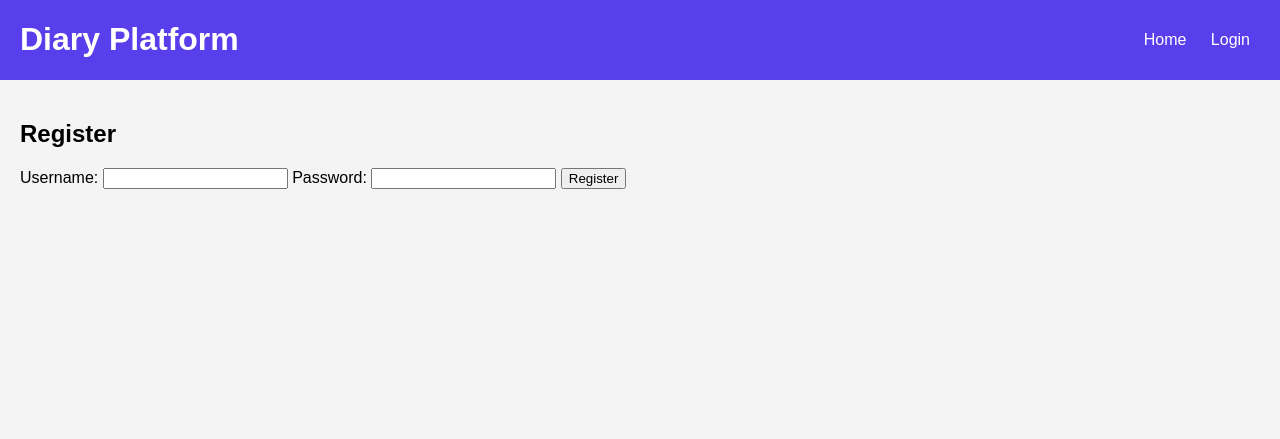
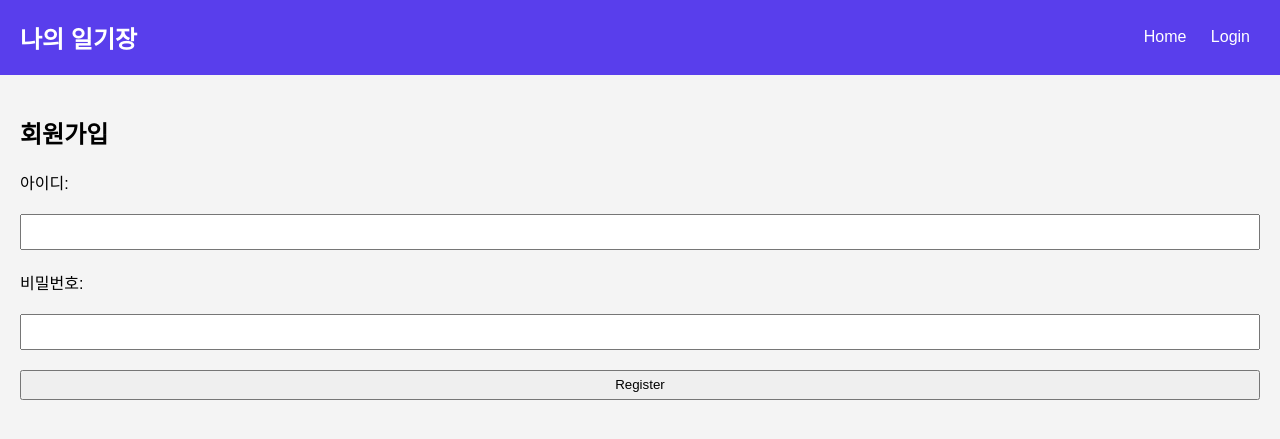
Before and after one commit to JunYoungKr/WebProgramming_Project, a PHP site: page /php/register.html in a window 1280 px wide. Shown: the top 439 px of the page. Run offline with PHP 8.4, Linux system fonts and the light colour scheme.

Commit message:
style: 회원가입 css 설정

```diff
--- a/css/styles.css
+++ b/css/styles.css
@@ -33,3 +33,14 @@ main {
 .h2 {
   display: flex;
 }
+
+.registerContainer {
+  display: flex;
+  flex-direction: column;
+  gap: 20px;
+}
+
+input,
+button {
+  height: 30px;
+}
--- a/php/register.html
+++ b/php/register.html
@@ -1,14 +1,16 @@
 <!DOCTYPE html>
 <html lang="en">
+
 <head>
     <meta charset="UTF-8">
     <meta name="viewport" content="width=device-width, initial-scale=1.0">
     <title>Register</title>
     <link rel="stylesheet" href="../css/styles.css">
 </head>
+
 <body>
     <header>
-        <h1>Diary Platform</h1>
+        <h2 class="h2">나의 일기장</h2>
         <nav>
             <a href="../index.html">Home</a>
             <a href="login.html">Login</a>
@@ -16,15 +18,16 @@
     </header>
     <main>
         <section id="register">
-            <h2>Register</h2>
-            <form action="register.php" method="post">
-                <label for="username">Username:</label>
+            <h2>회원가입</h2>
+            <form class="registerContainer" action="register.php" method="post">
+                <label for="username">아이디:</label>
                 <input type="text" id="username" name="username" required>
-                <label for="password">Password:</label>
+                <label for="password">비밀번호:</label>
                 <input type="password" id="password" name="password" required>
                 <button type="submit">Register</button>
             </form>
         </section>
     </main>
 </body>
+
 </html>
```
Also changed, not shown: php/diary.html (+5 -2 lines).
